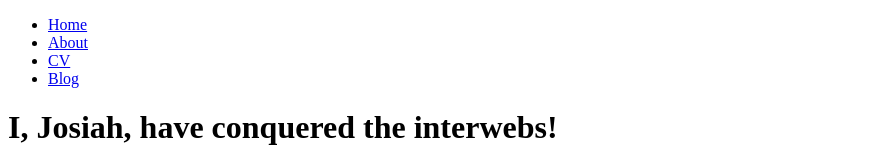
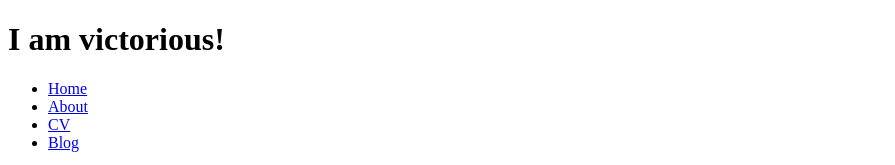
Before and after one commit to Strideraio/JABall, a plain HTML site: page index.html in a window 1280 px wide. Shown: the top 165 px of the page, without its empty margins (0-895 px from the left). Drawn offline with Linux system fonts and the light colour scheme.

Commit message:
Update index.html

```diff
--- a/index.html
+++ b/index.html
@@ -1,9 +1,9 @@
 <!DOCTYPE html>
 <html>
-	<head>
-		<title>I am VICTORIOUS!!!</title>
-	</head>
 	<body>
+		<div class="jumbotron">
+			<h1>I am victorious!</h1>
+		</div>
 		<nav>
     		<ul>
         		<li><a href="/">Home</a></li>
```
